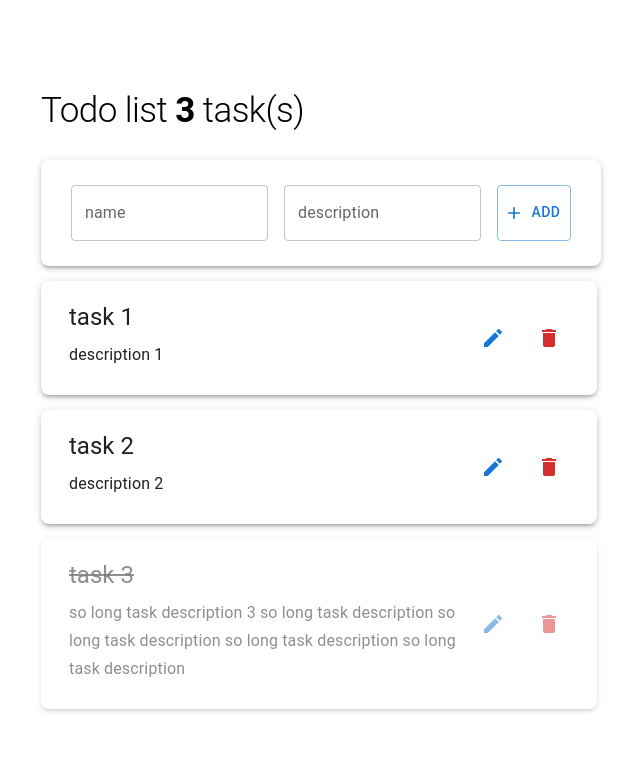
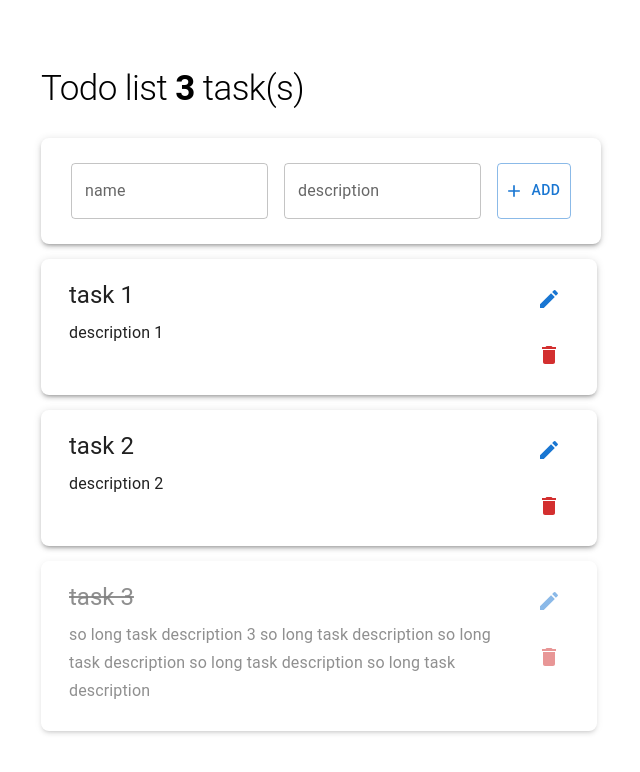
Before and after one commit to sherunoizu/BasicToDoMUI, a React (Create React App) app: page / in a window 1280 px wide. Shown: the top 772 px of the page, without its empty margins (349-989 px from the left). Built offline with nearby package versions, Linux system fonts and the light colour scheme.

Commit message:
edit and delete buttons switched direction from row to column

```diff
--- a/src/components/TodoList/TodoItem/TodoItem.component.tsx
+++ b/src/components/TodoList/TodoItem/TodoItem.component.tsx
@@ -44,7 +44,7 @@ export const TodoItem: React.FC<TodoItemProps> = ({
         {todo.description}
       </Typography>
     </Box>
-    <Stack spacing={2} direction='row'>
+    <Stack spacing={2} direction='column'>
       <IconButton onClick={() => selectTodoIdForEdit(todo.id)} color='primary' aria-label='delete'>
         <EditIcon />
       </IconButton>
```
